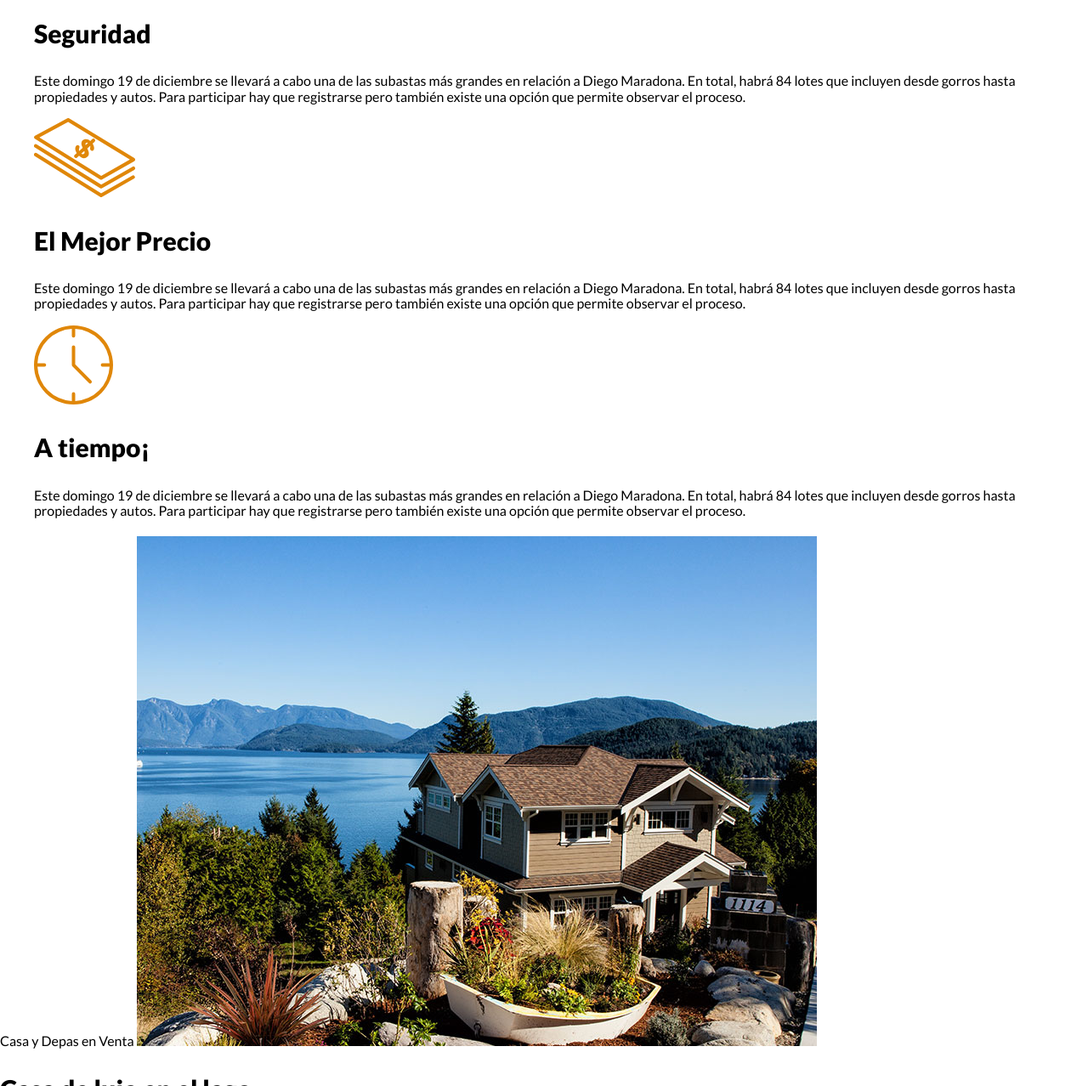
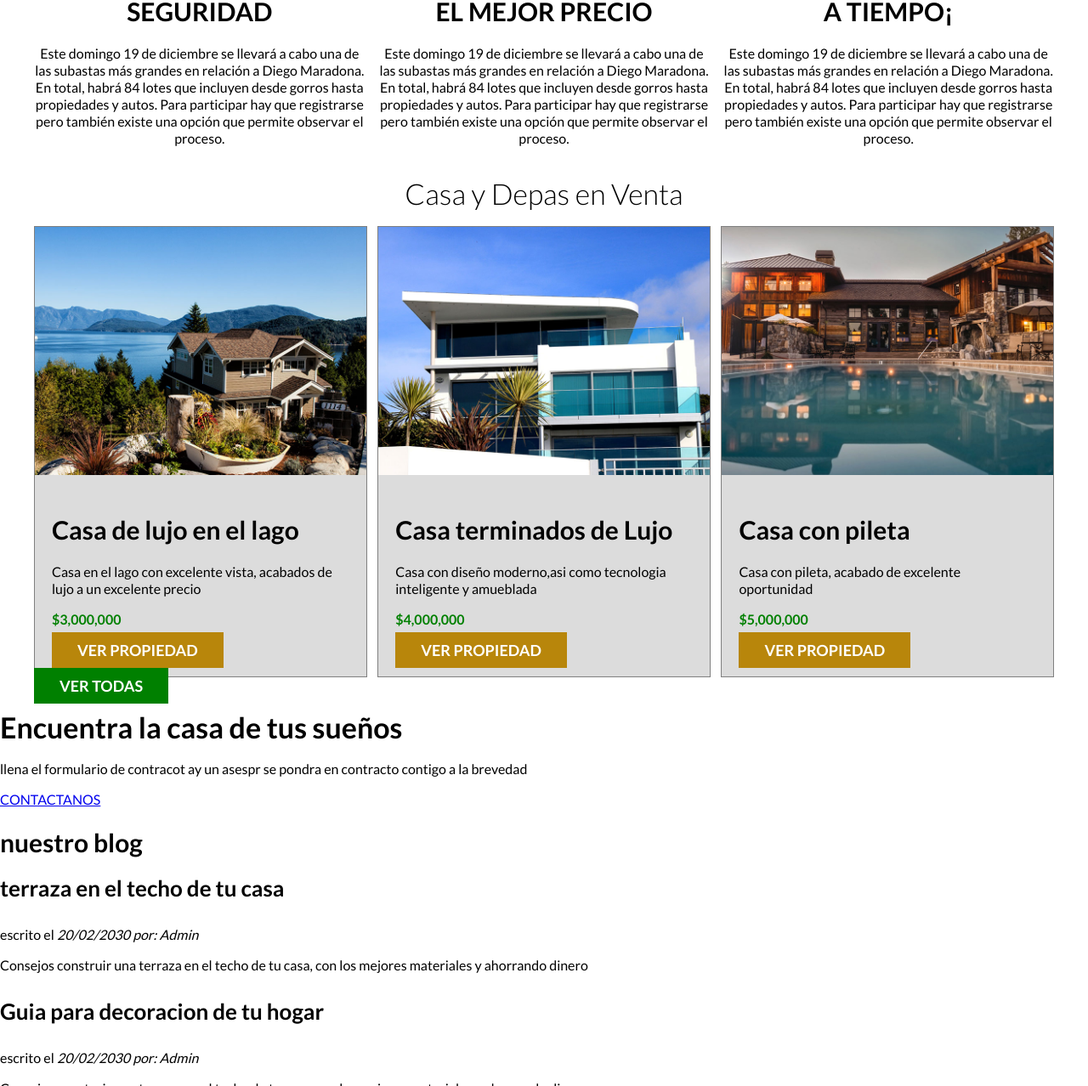
Before and after one commit to ilmmg/Bienes-raises, a plain HTML site: page index.html in a window 1280 px wide. Shown: the part 1040-2318 px from the top of the page at 85% size. Drawn offline with Linux system fonts and the light colour scheme.

Commit message:
agregado de botones

```diff
--- a/CSS/styles.css
+++ b/CSS/styles.css
@@ -6,9 +6,14 @@ html {
 body {
     font-family: 'Lato', sans-serif;
     font-size: 1.6rem;
+    line-height: 2rem;
 }
 
 /**Global**/
+img {
+    max-width: 100%;
+}
+
 .contenedor {
     max-width: 120rem;
     /** = 1200px **/
@@ -36,6 +41,33 @@ h4 {
 .seccion {
     margin-top: 2rem;
     margin-bottom: 2rem;
+}
+
+.fw-300 {
+    font-weight: 300;
+}
+
+.centrar-texto {
+    text-align: center;
+}
+
+/**Botones**/
+
+.boton {
+    color: white;
+    font-weight: 700;
+    text-decoration: none;
+    font-size: 1.8rem;
+    padding: 1rem 3rem;
+
+}
+
+.boton-naranja {
+    background-color: darkgoldenrod;
+}
+
+.boton-verde {
+    background-color: green;
 }
 
 /* Header */
@@ -91,5 +123,43 @@ h4 {
     margin: 0;
 }
 
+/** Mas sobre nosotros **/
+
 .iconos-nosotros {
+    display: flex;
+    justify-content: space-between;
 }
+
+.icono {
+    flex-basis: calc(33.3% - 1rem);
+    text-align: center;
+}
+
+.icono h3 {
+    text-transform: uppercase;
+}
+
+/**ANUNCIOS**/
+.contenedor-anuncios {
+    display: flex;
+    justify-content: space-between;
+}
+
+.anuncio {
+    flex-basis: calc(33.3% - 1rem);
+    border: 1px solid gray;
+    background-color: gainsboro;
+}
+
+.contenido-anuncio {
+    padding: 2rem;
+}
+
+.contenido-anuncio h3 .contenedor-anuncios p {
+    margin: 0;
+}
+
+.precio {
+    color: green;
+    font-weight: 700;
+}
--- a/index.html
+++ b/index.html
@@ -7,8 +7,7 @@
     <meta http-equiv="X-UA-Compatible" content="IE=edge">
     <meta name="viewport" content="width=device-width, initial-scale=1.0">
     <title>Bienes Raices</title>
-    <link href="https://fonts.googleapis.com/css2?family=Lato:ital,wght@0,300;0,400;0,900;1,700&display=swap"
-        rel="stylesheet">
+    <link href="https://fonts.googleapis.com/css2?family=Lato:wght@300;400;700;900&display=swap" rel="stylesheet">
     <link rel="stylesheet" href="\CSS\normalize.css">
     <link rel="stylesheet" href="\CSS\styles.css">
 
@@ -38,7 +37,7 @@
     </header>
 
     <section class="contenedor seccion">
-        <h2>Mas sobre nosotros</h2>
+        <h2 class="fw-300 centrar-texto">Mas sobre nosotros</h2>
 
         <div class="iconos-nosotros">
 
@@ -67,33 +66,48 @@
                     Maradona. En total, habrá 84 lotes que incluyen desde gorros hasta propiedades y autos. Para
                     participar
                     hay que registrarse pero también existe una opción que permite observar el proceso.</P>
-            </dir>
             </div>
         </div>
+    </section>
 
-    </section>
-    <main <H2>Casa y Depas en Venta</H2>
+    <main class="seccion contenedor">
+        <h2 class="fw-300 centrar-texto">Casa y Depas en Venta</h2>
 
-        <img src="\img\anuncio1.jpg" alt="casa de lujo">
-        <h3>Casa de lujo en el lago</h3>
-        <p>Casa en el lago con excelente vista, acabados de lujo a un excelente precio</p>
-        <p>$3,000,000</p>
-        <a href="#">VER PROPIEDAD</a>
+        <div class="contenedor-anuncios">
 
-        <img src="\img\anuncio2.jpg" alt="casa de lujo">
-        <h3>Casa terminados de Lujo</h3>
-        <p>Casa con diseño moderno,asi como tecnologia inteligente y amueblada</p>
-        <p>$4,000,000</p>
-        <a href="#">VER PROPIEDAD</a>
+            <div class="anuncio">
+                <img src="\img\anuncio1.jpg" alt="casa de lujo">
+                <div class="contenido-anuncio">
+                    <h3>Casa de lujo en el lago</h3>
+                    <p>Casa en el lago con excelente vista, acabados de lujo a un excelente precio</p>
+                    <p class="precio">$3,000,000</p>
+                    <a href="#" class="boton boton-naranja">VER PROPIEDAD</a>
+                </div>
+            </div>
 
-        <img src="\img\anuncio3.jpg" alt="casa de lujo">
-        <h3>Casa con pileta</h3>
-        <p>Casa con pileta, acabado de excelente oportunidad</p>
-        <p>$5,000,000</p>
-        <a href="#">VER PROPIEDAD</a>
+            <div class="anuncio">
+                <img src="\img\anuncio2.jpg" alt="casa de lujo">
+                <div class="contenido-anuncio">
+                    <h3>Casa terminados de Lujo</h3>
+                    <p>Casa con diseño moderno,asi como tecnologia inteligente y amueblada</p>
+                    <p class="precio">$4,000,000</p>
+                    <a href="#" class="boton boton-naranja">VER PROPIEDAD</a>
+                </div>
+            </div>
 
-        <a href="anuncios.html">VER TODAS</a>
+            <div class="anuncio">
+                <img src="\img\anuncio3.jpg" alt="casa de lujo">
+                <div class="contenido-anuncio">
+                    <h3>Casa con pileta</h3>
+                    <p>Casa con pileta, acabado de excelente oportunidad</p>
+                    <p class="precio">$5,000,000</p>
+                    <a href="#" class="boton boton-naranja">VER PROPIEDAD</a>
+                </div>
+            </div>
+        </div>
+        <a href="anuncios.html" class="boton boton-verde">VER TODAS</a>
     </main>
+
     <section>
         <h2>Encuentra la casa de tus sueños</h2>
         <p>llena el formulario de contracot ay un asespr se pondra en contracto contigo a la brevedad</p>
```
